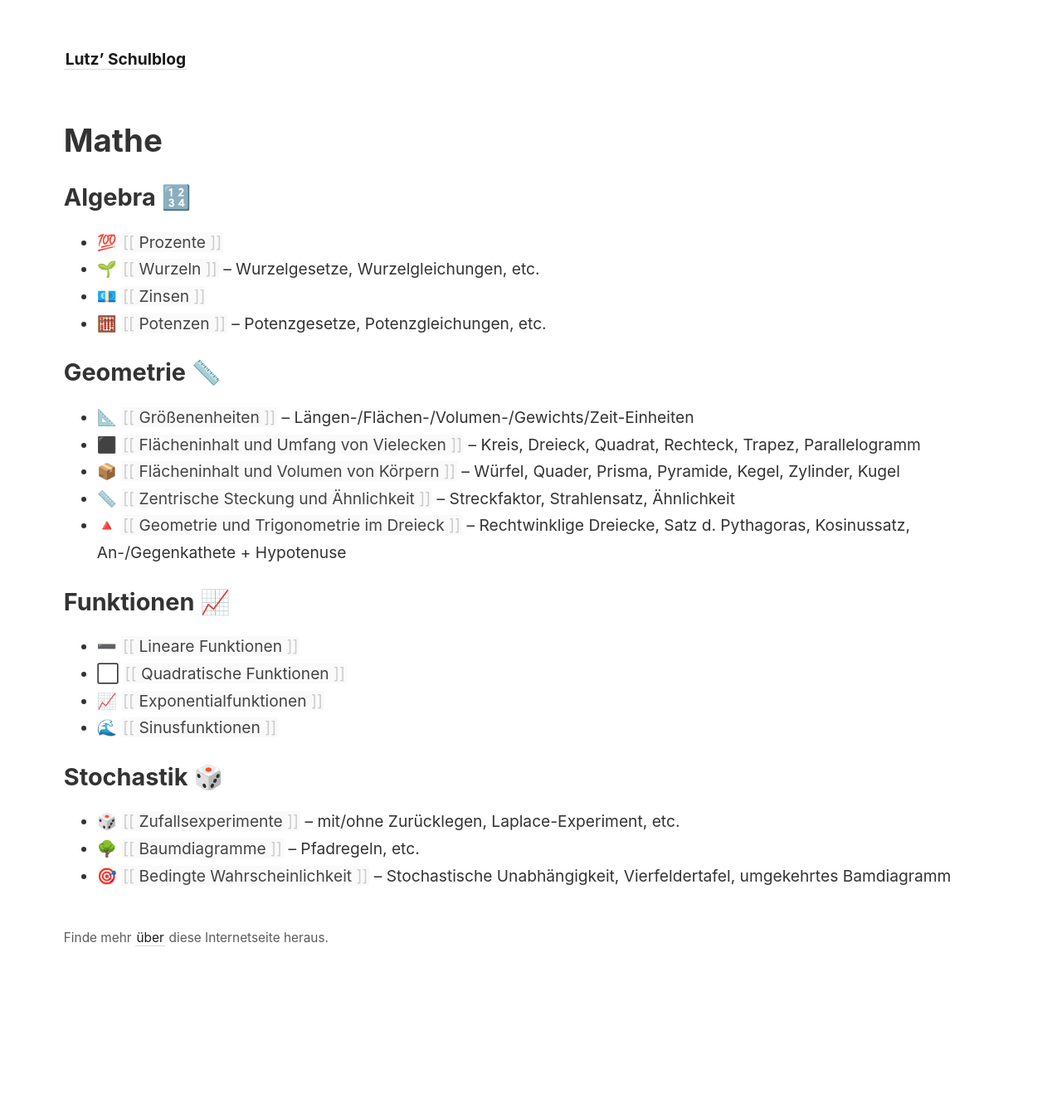
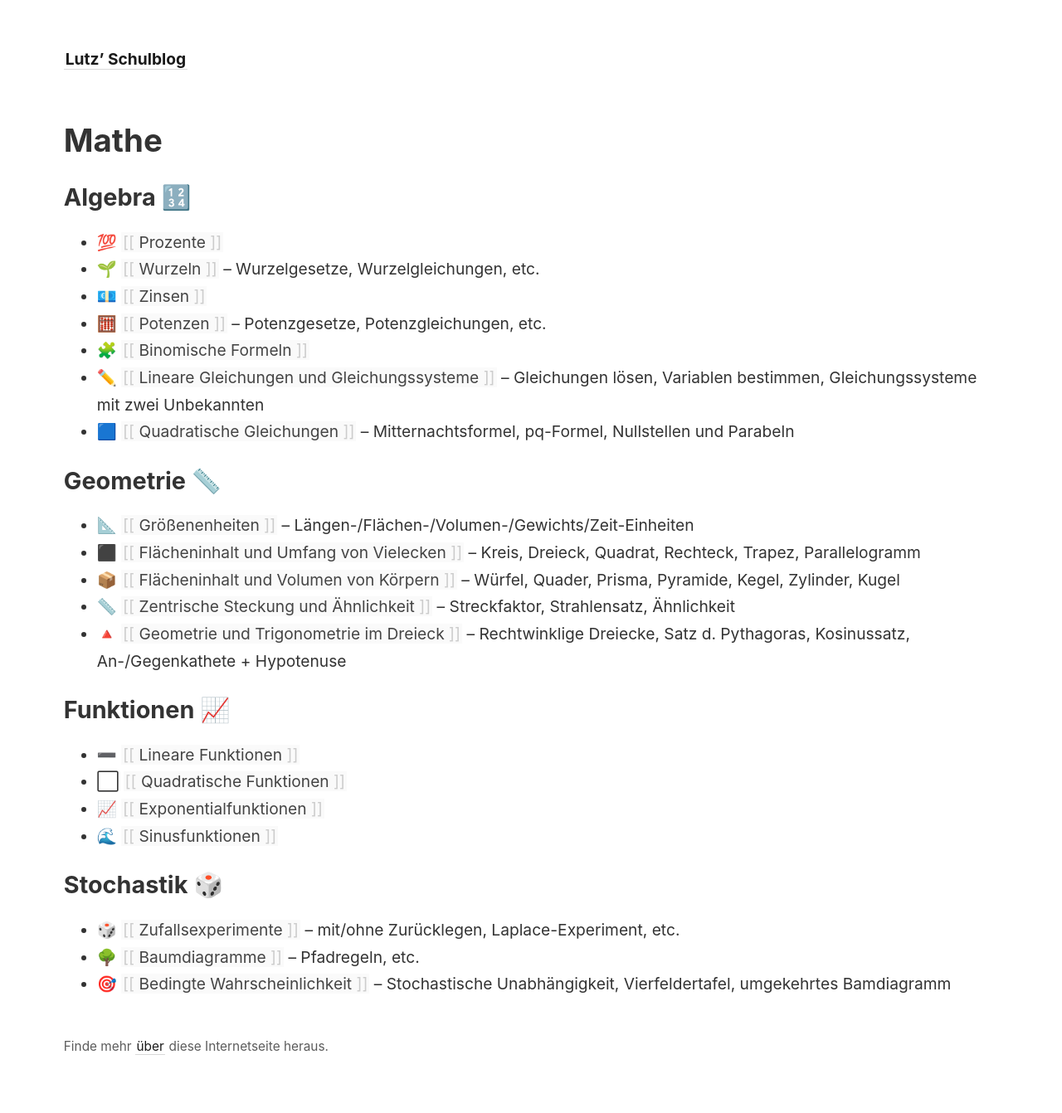
Before and after one commit to lutz-stu/school-blog, a Jekyll site: the page built from _notes/Mathe/index.md, in a window 1280 px wide. Shown: the whole page at 83% size. Built offline with Jekyll 4.4.1, drawn with Linux system fonts in a browser that asks for light colours; before the commit the page ends 1211 px from its top, so only the background shows below that.

Commit message:
Update Mathe content (index)

```diff
--- a/_notes/Mathe/index.md
+++ b/_notes/Mathe/index.md
@@ -11,6 +11,9 @@ permalink: /Mathe
 - 🌱 [[Wurzeln]] – Wurzelgesetze, Wurzelgleichungen, etc.
 - 💶 [[Zinsen]]
 - 🧮 [[Potenzen]] – Potenzgesetze, Potenzgleichungen, etc.
+- 🧩 [[Binomische Formeln]]
+- ✏️ [[Lineare Gleichungen und Gleichungssysteme]] – Gleichungen lösen, Variablen bestimmen, Gleichungssysteme mit zwei Unbekannten
+- 🟦 [[Quadratische Gleichungen]] – Mitternachtsformel, pq-Formel, Nullstellen und Parabeln
 
 ## Geometrie 📏
 - 📐 [[Größenenheiten]] – Längen-/Flächen-/Volumen-/Gewichts/Zeit-Einheiten
```
